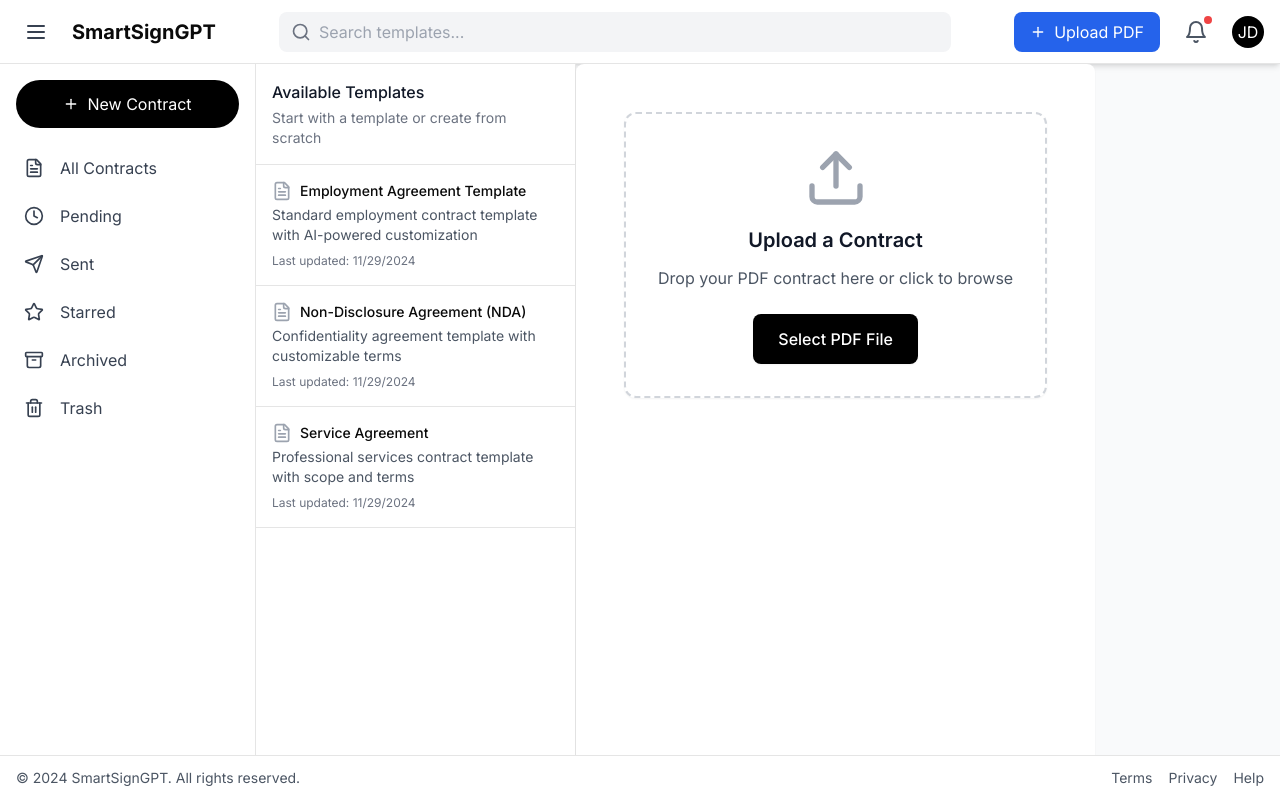
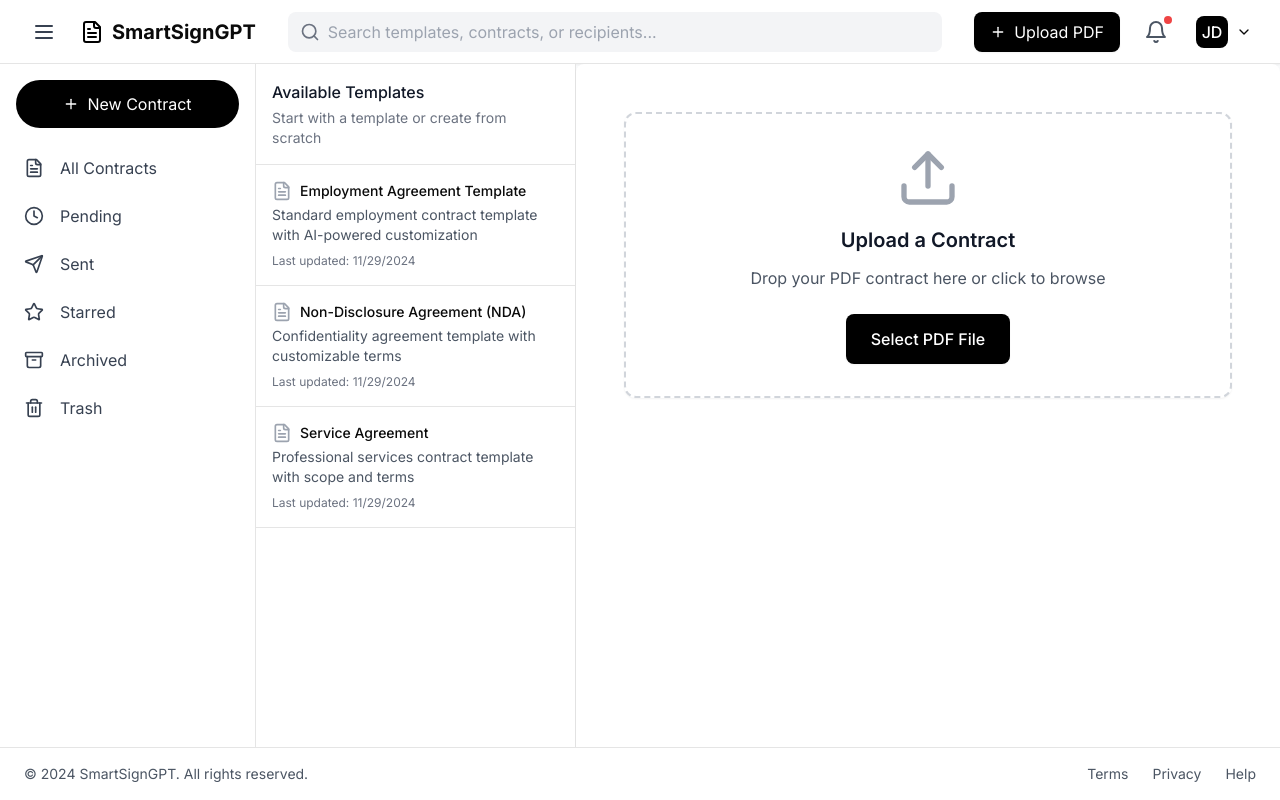
Before and after one commit to tobySolutions/SmartSignGPT, a Next.js app: page /routes/dashboard in a window 1280 px wide. Built offline with nearby package versions, Linux system fonts and the light colour scheme.

Commit message:
Update page.js

```diff
--- a/app/routes/dashboard/page.js
+++ b/app/routes/dashboard/page.js
@@ -1,8 +1,18 @@
 'use client'
 
-// app/routes/dashboard/page.js - Update these import lines
 import { useState, useEffect } from 'react'
-import { MenuIcon, Search, Bell, Plus } from 'lucide-react'
+import {
+  MenuIcon,
+  Search,
+  Bell,
+  Plus,
+  ChevronDown,
+  Settings,
+  HelpCircle,
+  FileText,
+  User,
+  LogOut
+} from 'lucide-react'
 import Sidebar from '@/app/components/dashboard/Sidebar'
 import ContractList from '@/app/components/dashboard/ContractList'
 import ContractViewer from '@/app/components/dashboard/ContractViewer'
@@ -17,12 +27,17 @@ export default function Dashboard() {
   const [isNewContractModalOpen, setIsNewContractModalOpen] = useState(false)
   const [showPDFUploader, setShowPDFUploader] = useState(false)
   const [loading, setLoading] = useState(true)
+  const [showUserMenu, setShowUserMenu] = useState(false)
+  const [notifications, setNotifications] = useState([
+    { id: 1, text: 'New contract awaiting review', time: '2m ago', unread: true },
+    { id: 2, text: 'Contract #123 has been signed', time: '1h ago', unread: true }
+  ])
+  const [showNotifications, setShowNotifications] = useState(false)
 
   useEffect(() => {
-    // Simulate a loading delay
-    const timer = setTimeout(() => setLoading(false), 1000);
-    return () => clearTimeout(timer);
-  }, []);
+    const timer = setTimeout(() => setLoading(false), 1000)
+    return () => clearTimeout(timer)
+  }, [])
 
   const handleStartFromTemplate = (template) => {
     setIsNewContractModalOpen(true)
@@ -35,75 +50,153 @@ export default function Dashboard() {
 
   if (loading) {
     return (
-      <div className="flex justify-center items-center h-screen">
-        <div className="animate-spin rounded-full h-32 w-32 border-t-2 border-b-2 border-blue-500"></div>
+      <div className="flex justify-center items-center h-screen bg-gray-50">
+        <div className="flex flex-col items-center space-y-4">
+          <div className="animate-spin rounded-full h-12 w-12 border-4 border-black border-t-transparent"></div>
+          <p className="text-gray-600 font-medium">Loading your workspace...</p>
+        </div>
       </div>
     )
   }
 
+  const userMenu = [
+    { icon: <User className="h-4 w-4" />, label: 'Profile Settings' },
+    { icon: <Settings className="h-4 w-4" />, label: 'Preferences' },
+    { icon: <HelpCircle className="h-4 w-4" />, label: 'Help Center' },
+    { icon: <LogOut className="h-4 w-4" />, label: 'Sign Out' }
+  ]
+
   return (
     <div className="h-screen flex flex-col bg-gray-50">
       {/* Header */}
-      <header className="bg-white border-b px-4 h-16 flex items-center justify-between shadow-md">
+      <header className="bg-white border-b px-6 h-16 flex items-center justify-between shadow-sm">
         <div className="flex items-center">
-          <button onClick={() => setSidebarOpen(!sidebarOpen)} className="p-2 hover:bg-gray-200 rounded-full">
+          <button
+            onClick={() => setSidebarOpen(!sidebarOpen)}
+            className="p-2 hover:bg-gray-100 rounded-lg transition-colors duration-200"
+          >
             <MenuIcon className="h-6 w-6 text-gray-700" />
           </button>
-          <h1 className="text-xl font-bold ml-4">SmartSignGPT</h1>
+          <div className="flex items-center ml-4">
+            <FileText className="h-6 w-6 text-black" />
+            <h1 className="text-xl font-bold ml-2">SmartSignGPT</h1>
+          </div>
         </div>
 
-        <div className="flex-1 max-w-2xl mx-4">
-          <div className="relative">
+        <div className="flex-1 max-w-2xl mx-8">
+          <div className="relative group">
             <input
               type="text"
-              placeholder="Search templates..."
+              placeholder="Search templates, contracts, or recipients..."
               value={searchQuery}
               onChange={(e) => setSearchQuery(e.target.value)}
-              className="w-full px-4 py-2 pl-10 bg-gray-100 rounded-lg focus:outline-none focus:ring-2 focus:ring-blue-500 focus:bg-white"
+              className="w-full px-4 py-2 pl-10 bg-gray-100 rounded-lg focus:outline-none focus:ring-2 focus:ring-black focus:bg-white transition-all duration-200"
             />
-            <Search className="h-5 w-5 text-gray-500 absolute left-3 top-2.5" />
+            <Search className="h-5 w-5 text-gray-500 absolute left-3 top-2.5 group-focus-within:text-black transition-colors duration-200" />
           </div>
         </div>
 
         <div className="flex items-center space-x-4">
           <button
             onClick={() => setShowPDFUploader(true)}
-            className="px-4 py-2 bg-blue-600 text-white rounded-lg hover:bg-blue-500 flex items-center"
+            className="px-4 py-2 bg-black text-white rounded-lg hover:bg-gray-800 transition-colors duration-200 flex items-center shadow-sm"
           >
             <Plus className="h-4 w-4 mr-2" />
             Upload PDF
           </button>
-          <button className="relative p-2 hover:bg-gray-100 rounded-full">
+
+          <div className="relative">
+            <button
+              onClick={() => setShowNotifications(!showNotifications)}
+              className="relative p-2 hover:bg-gray-100 rounded-lg transition-colors duration-200"
+            >
               <Bell className="h-6 w-6 text-gray-600" />
-            <span className="absolute top-1 right-1 h-2 w-2 bg-red-500 rounded-full"></span>
+              {notifications.some(n => n.unread) && (
+                <span className="absolute top-1 right-1 h-2 w-2 bg-red-500 rounded-full ring-2 ring-white"></span>
+              )}
             </button>
-          <button className="h-8 w-8 bg-black text-white rounded-full flex items-center justify-center">
+
+            {showNotifications && (
+              <div className="absolute right-0 mt-2 w-80 bg-white rounded-lg shadow-lg border border-gray-200 py-2 z-50">
+                <div className="px-4 py-2 border-b border-gray-100">
+                  <h3 className="font-semibold">Notifications</h3>
+                </div>
+                {notifications.map(notification => (
+                  <div
+                    key={notification.id}
+                    className={`px-4 py-3 hover:bg-gray-50 flex items-start ${notification.unread ? 'bg-gray-50' : ''}`}
+                  >
+                    <div className="flex-1">
+                      <p className={`text-sm ${notification.unread ? 'font-medium' : ''}`}>{notification.text}</p>
+                      <p className="text-xs text-gray-500 mt-1">{notification.time}</p>
+                    </div>
+                    {notification.unread && (
+                      <span className="h-2 w-2 bg-blue-500 rounded-full mt-1"></span>
+                    )}
+                  </div>
+                ))}
+              </div>
+            )}
+          </div>
+
+          <div className="relative">
+            <button
+              onClick={() => setShowUserMenu(!showUserMenu)}
+              className="flex items-center space-x-2 p-1 hover:bg-gray-100 rounded-lg transition-colors duration-200"
+            >
+              <div className="h-8 w-8 bg-black text-white rounded-lg flex items-center justify-center font-medium">
                 JD
+              </div>
+              <ChevronDown className={`h-4 w-4 transition-transform duration-200 ${showUserMenu ? 'transform rotate-180' : ''}`} />
             </button>
+
+            {showUserMenu && (
+              <div className="absolute right-0 mt-2 w-56 bg-white rounded-lg shadow-lg border border-gray-200 py-2 z-50">
+                <div className="px-4 py-2 border-b border-gray-100">
+                  <p className="font-medium">John Doe</p>
+                  <p className="text-sm text-gray-500">john@example.com</p>
+                </div>
+                {userMenu.map((item, index) => (
+                  <button
+                    key={index}
+                    className="w-full px-4 py-2 text-left hover:bg-gray-50 flex items-center space-x-2 text-sm"
+                  >
+                    {item.icon}
+                    <span>{item.label}</span>
+                  </button>
+                ))}
+              </div>
+            )}
+          </div>
         </div>
       </header>
+
       {/* Main Content */}
       <main className="flex-1 flex overflow-hidden">
+        <div className={`transition-all duration-200 ease-in-out ${sidebarOpen ? 'w-64' : 'w-0'}`}>
           {sidebarOpen && (
             <Sidebar
               onNewContract={() => setIsNewContractModalOpen(true)}
               selectedTemplate={selectedTemplate}
             />
           )}
+        </div>
 
+        <div className="flex-1 flex">
           <ContractList
             templates={filteredTemplates}
             onSelectTemplate={setSelectedTemplate}
-          className="flex-1 overflow-y-auto bg-white"
+            className="w-80 overflow-y-auto bg-white border-r"
           />
 
+          <div className="flex-1">
             {showPDFUploader ? (
-          <div className="flex-1 bg-white p-6 rounded-lg shadow-lg">
+              <div className="h-full bg-white p-6 rounded-lg">
                 <div className="flex justify-between items-center mb-6">
                   <h2 className="text-xl font-semibold">Upload Contract for Analysis</h2>
                   <button
                     onClick={() => setShowPDFUploader(false)}
-                className="text-gray-500 hover:text-gray-700"
+                    className="p-2 hover:bg-gray-100 rounded-full transition-colors duration-200"
                   >
                     ×
                   </button>
@@ -114,11 +207,12 @@ export default function Dashboard() {
               <ContractViewer
                 template={selectedTemplate}
                 onStartFromTemplate={handleStartFromTemplate}
-            className="flex-1 bg-white p-6 rounded-lg shadow-lg"
+                className="h-full bg-white"
               />
             )}
+          </div>
+        </div>
 
-        {/* New Contract Modal */}
         <NewContractModal
           isOpen={isNewContractModalOpen}
           onClose={() => setIsNewContractModalOpen(false)}
@@ -126,14 +220,14 @@ export default function Dashboard() {
         />
       </main>
 
-      {/* Footer - Optional */}
-      <footer className="bg-white border-t px-4 py-3 text-sm text-gray-600">
+      {/* Footer */}
+      <footer className="bg-white border-t px-6 py-4 text-sm text-gray-600">
         <div className="max-w-7xl mx-auto flex justify-between items-center">
           <p>© 2024 SmartSignGPT. All rights reserved.</p>
-          <div className="flex space-x-4">
-            <button className="hover:text-black">Terms</button>
-            <button className="hover:text-black">Privacy</button>
-            <button className="hover:text-black">Help</button>
+          <div className="flex items-center space-x-6">
+            <button className="hover:text-black transition-colors duration-200">Terms</button>
+            <button className="hover:text-black transition-colors duration-200">Privacy</button>
+            <button className="hover:text-black transition-colors duration-200">Help</button>
           </div>
         </div>
       </footer>
```
Lines whose indentation alone changed are shown as unchanged.
